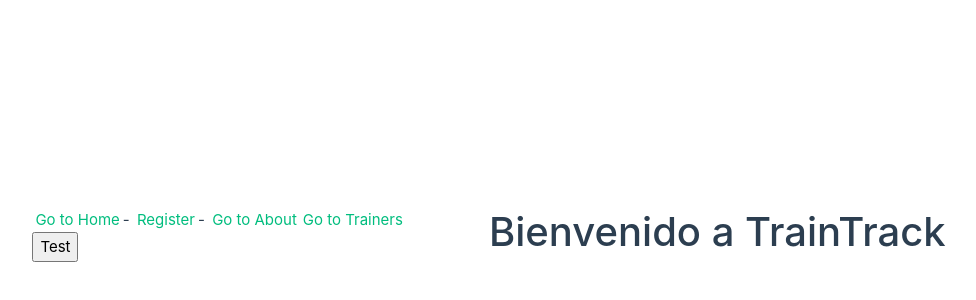
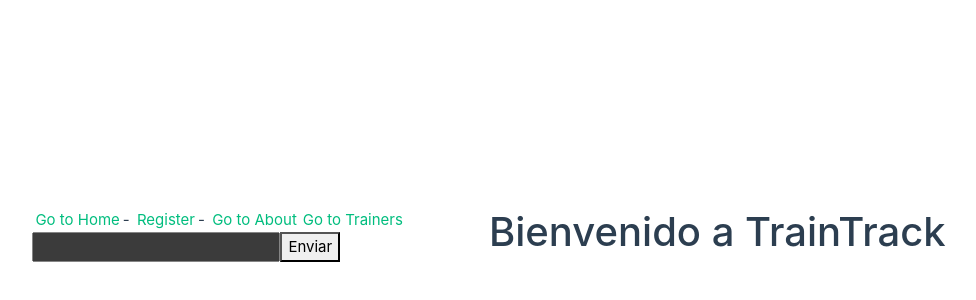
Before and after one commit to markush0f/TrainTrack, a Vue app in the folder Frontend/: page / in a window 1280 px wide. Shown: the part 164-464 px from the top of the page, without its empty margins (151-1127 px from the left). Built offline with nearby package versions, Linux system fonts and the light colour scheme; no server answers.

Commit message:
POST solucionado

```diff
--- a/Frontend/src/components/layouts/NavbarComponent.vue
+++ b/Frontend/src/components/layouts/NavbarComponent.vue
@@ -4,27 +4,32 @@
     <RouterLink to="/signup">Register</RouterLink>-
     <RouterLink to="/about">Go to About</RouterLink>
     <RouterLink to="/trainers">Go to Trainers</RouterLink>
-    <form action="" method="POST">
-      <input type="submit" value="Test">
-    </form>
+    <div>
+      <input type="text" data-bs-theme="dark" name="name" v-model="name">
+      <button @click="sendName">Enviar</button>
+    </div>
   </nav>
 </template>
 
 <script setup>
 import axios from 'axios';
+import { ref } from 'vue'
 // import URL_API from "../../variables";
 axios.defaults.xsrfCookieName = 'csrftoken';
 axios.defaults.xsrfHeaderName = 'X-CSRFToken';
+const name = ref("");
 
+function sendName() {
   const data = {
-  "Respuesta": "recibida"
+    "Name": name.value
   }
   axios.post(`http://127.0.0.1:8000/api/createuser`, data)
     .then(res => {
-    console.log(res.data);
+      console.log(data.Name)
+      console.log("Respuesta del servidor: ", res.data);
     })
     .catch(error => {
       console.log("Error: ", error);
     })
-
+}
 </script>
```
Also changed, not shown: 2 other files (tests, documents, lock files or other folders). Lines whose indentation alone changed are shown as unchanged.
